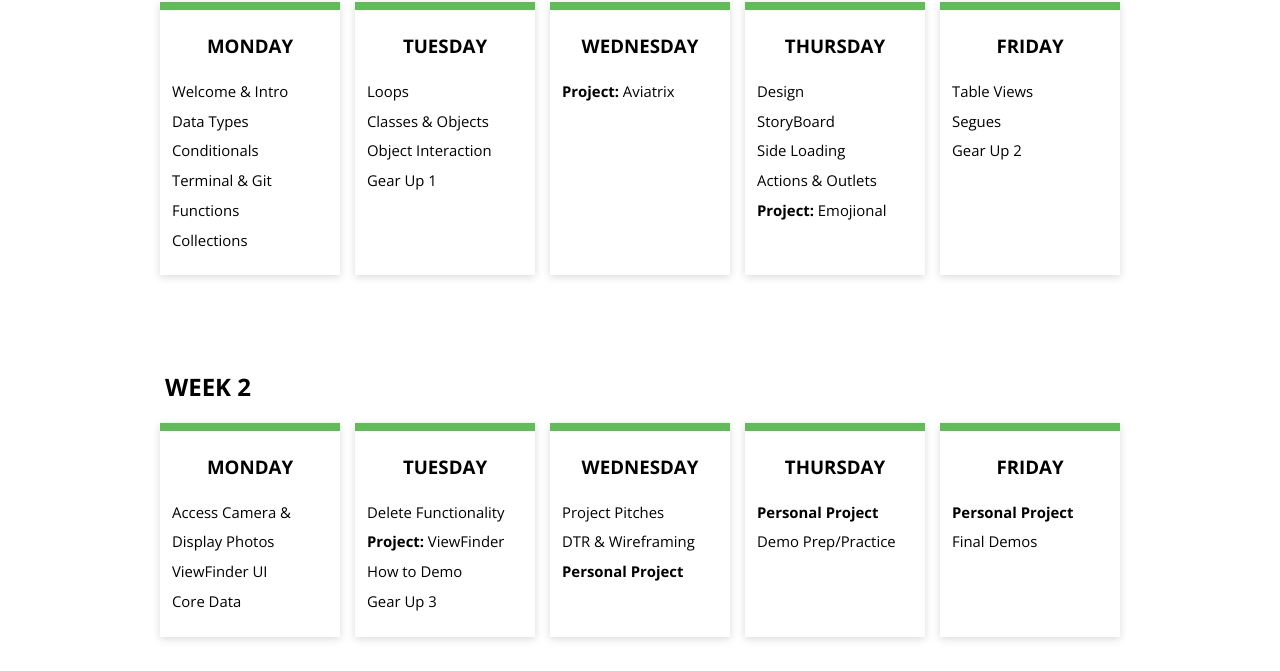
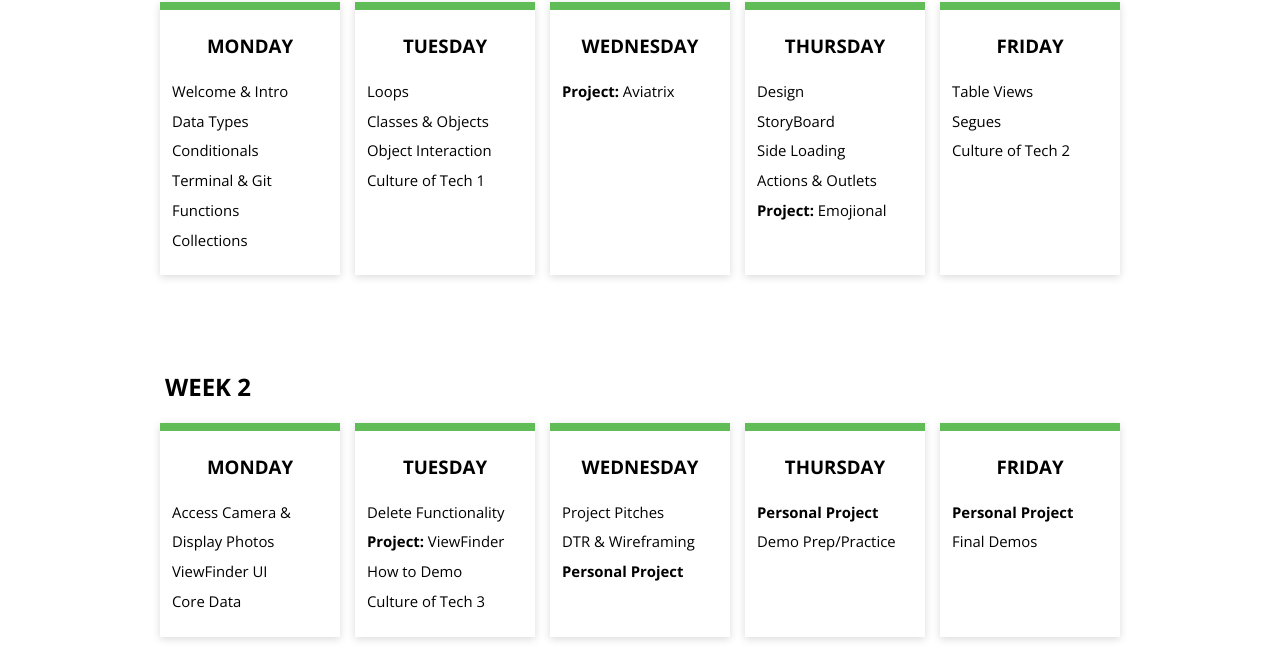
Before and after one commit to ameseee/kwk-curriculum-site, a Jekyll site: the page built from swift-ios/calendar/index.md, in a window 1280 px wide. Shown: the part 281-952 px from the top of the page. Built offline with Jekyll 4.4.1, drawn with Linux system fonts in a browser that asks for light colours; nearby versions of some CDN libraries.

Commit message:
Change Gear Up language to Culture of Tech

```diff
--- a/swift-ios/calendar/index.md
+++ b/swift-ios/calendar/index.md
@@ -22,7 +22,7 @@ title: Mobile Calendar
           <li>Loops</li>
           <li>Classes & Objects</li>
           <li>Object Interaction</li>
-          <li>Gear Up 1</li>
+          <li>Culture of Tech 1</li>
         </ul>
       </article>
         <article class="day-card">
@@ -46,7 +46,7 @@ title: Mobile Calendar
         <ul>
           <li>Table Views</li>
           <li>Segues</li>
-          <li>Gear Up 2</li>
+          <li>Culture of Tech 2</li>
         </ul>
       </article>
     </section>
@@ -69,7 +69,7 @@ title: Mobile Calendar
           <li>Delete Functionality</li>
           <li><strong>Project:</strong> ViewFinder</li>
           <li>How to Demo</li>
-          <li>Gear Up 3</li>
+          <li>Culture of Tech 3</li>
         </ul>
       </article>
         <article class="day-card">
```
Also changed, not shown: web-app/calendar/index.md (+3 -3 lines).
